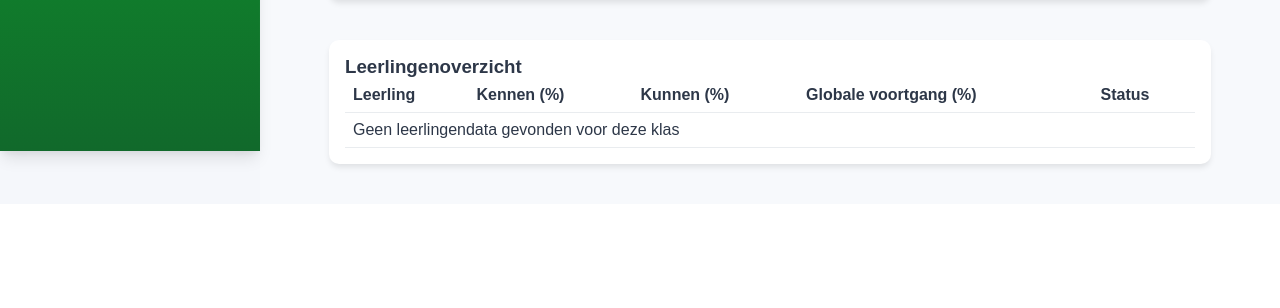
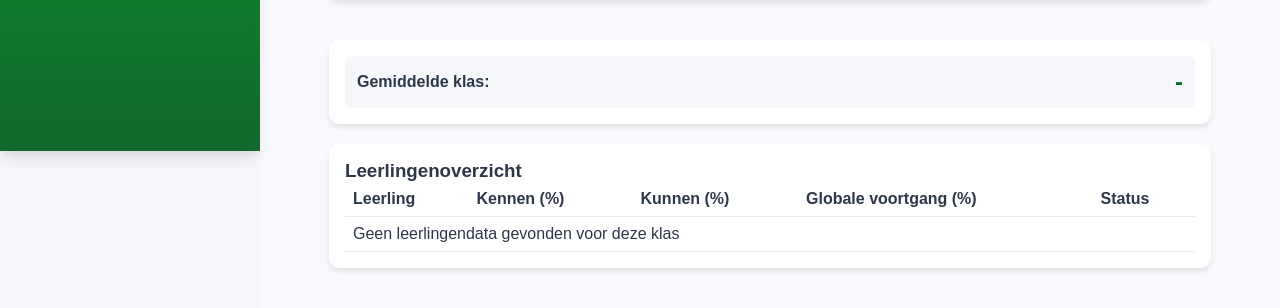
Before and after one commit to Laurens-1056274/W3_API_opdracht, a Flask app: template templates/pages/docent/docentdashboard.html in a window 1280 px wide. Shown: the part 649-957 px from the top of the page. Before the commit the page ends 819 px from the top, so only its background shows below. Run offline with Flask 3, Linux system fonts and the light colour scheme; the template is opened without the code that fills it: most values are stand-ins (such as "Sample title", 1, 10 or a date in 2020).

Commit message:
Show class median and add stats card
Add a simple stats card to the docent dashboard to surface the class average (median). Changes: add CSS (.class-stats-card, .stat-item, .stat-label, .stat-value) in static/base.css; insert HTML block with id "classAverageDisplay" in templates/pages/docent/docentdashboard.html; update static/docentdashboard.js to populate the display with the computed median (formatted with toFixed(2)). This provides a quick overview of the class performance on the dashboard.

```diff
--- a/static/base.css
+++ b/static/base.css
@@ -254,6 +254,40 @@ p {
   border-radius: var(--radius);
   box-shadow: var(--shadow-sm);
   padding: 16px;
+}
+
+.class-stats-card {
+  width: 90%;
+  max-width: 1000px;
+  margin: 20px auto;
+  background: #fff;
+  border-radius: var(--radius);
+  box-shadow: var(--shadow-sm);
+  padding: 16px;
+  display: flex;
+  gap: 20px;
+}
+
+.stat-item {
+  flex: 1;
+  display: flex;
+  align-items: center;
+  justify-content: space-between;
+  padding: 12px;
+  background: #f5f7fb;
+  border-radius: var(--radius-sm);
+}
+
+.stat-label {
+  font-weight: 600;
+  color: var(--text);
+  margin-right: 10px;
+}
+
+.stat-value {
+  font-size: 24px;
+  font-weight: bold;
+  color: var(--primary);
 }
 
 .class-overview-table {
--- a/static/docentdashboard.js
+++ b/static/docentdashboard.js
@@ -132,6 +132,12 @@ function showChartByMonth(type) {
 	const gradeData = [];
 	const medianValue = getMedian(allGrades);
 
+	// Display class average
+	const classAverageDisplay = document.getElementById("classAverageDisplay");
+	if (classAverageDisplay) {
+		classAverageDisplay.textContent = medianValue.toFixed(2);
+	}
+
 	dates.forEach((date) => {
 		const dateGrades = pointsByDate.get(date) || [];
 		const average = dateGrades.reduce((sum, value) => sum + value, 0) / dateGrades.length;
--- a/templates/pages/docent/docentdashboard.html
+++ b/templates/pages/docent/docentdashboard.html
@@ -38,6 +38,13 @@
 		<canvas id="myChart"></canvas>
 	</div>
 
+	<div class="class-stats-card">
+		<div class="stat-item">
+			<span class="stat-label">Gemiddelde klas:</span>
+			<span class="stat-value" id="classAverageDisplay">-</span>
+		</div>
+	</div>
+
 	<div class="class-overview-card">
 		<h3>Leerlingenoverzicht</h3>
 		<table id="classOverviewTable" class="class-overview-table">
```
